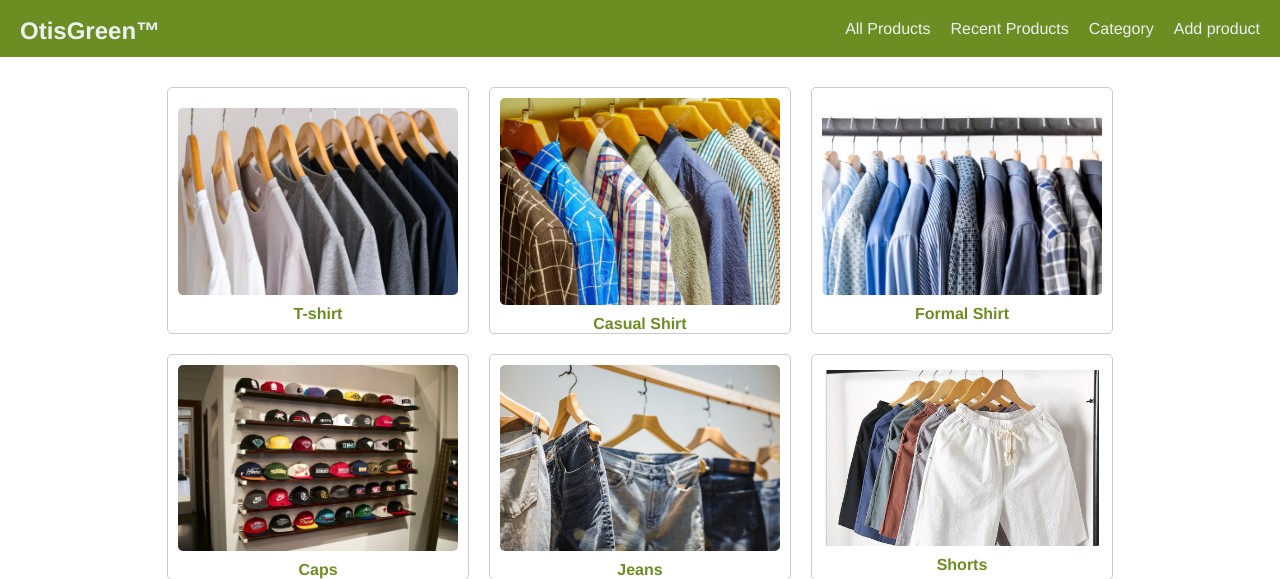
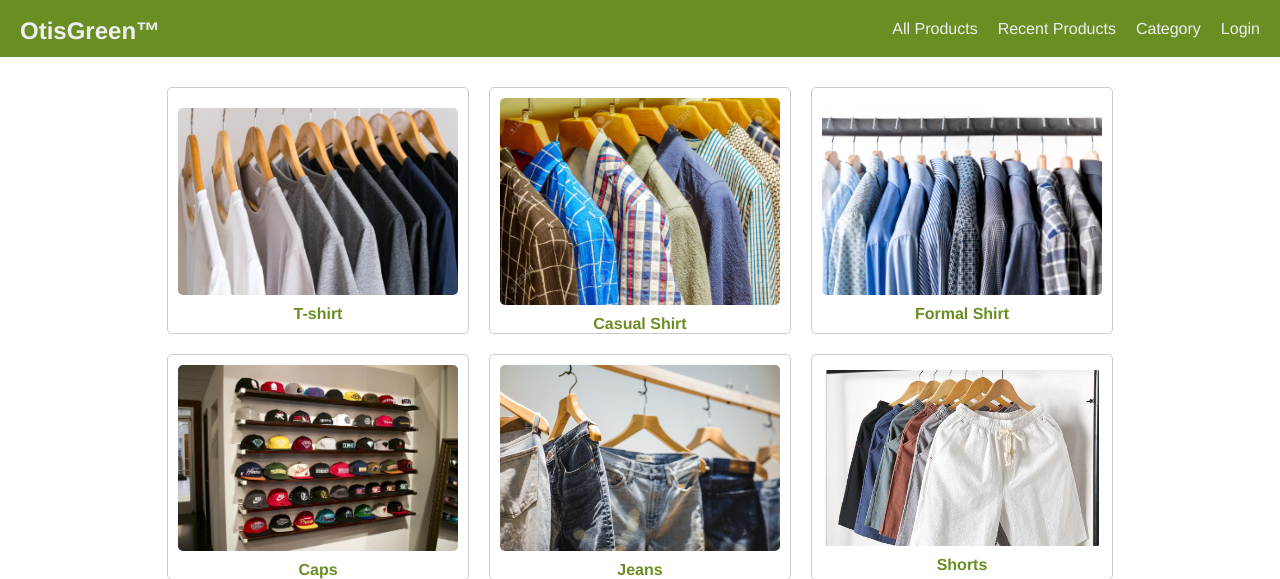
Before and after one commit to rithikseth123/rithikseth123-github.io, a Django app: page /category/ in a window 1280 px wide. Shown: the top 579 px of the page. Run offline with Django 4.2, Linux system fonts and the light colour scheme; data comes from the database, SQL or seed files in the repository.

Commit message:
new changes

```diff
--- a/ecommerce/settings.py
+++ b/ecommerce/settings.py
@@ -38,6 +38,7 @@ INSTALLED_APPS = [
     'django.contrib.sessions',
     'django.contrib.messages',
     'django.contrib.staticfiles',
+
 ]
 
 MIDDLEWARE = [
--- a/ecommerce/urls.py
+++ b/ecommerce/urls.py
@@ -18,8 +18,10 @@ from django.contrib import admin
 from django.urls import path,include
 from django.conf.urls.static import static
 from django.conf import settings
+from django.contrib.auth import views as auth_views
 
 urlpatterns = [
     path('admin/', admin.site.urls),
     path("",include("website.urls")),
+    path("accounts/", include('django.contrib.auth.urls')),
 ]+static(settings.MEDIA_URL, document_root=settings.MEDIA_ROOT)
--- a/templates/base.html
+++ b/templates/base.html
@@ -21,7 +21,8 @@
                 <a href="{% url "all-product" %}" class="menu-item">All Products</a>
                 <a href="{% url "recent-product" %}" class="menu-item">Recent Products</a>
                 <a href="{% url "category" %}" class="menu-item">Category</a>
-                <a href="{% url "add-product" %}" class="menu-item">Add product</a>
+                <a href="{% url "category" %}" class="menu-item">Login</a>
+                {% comment %} <a href="{% url "add-product" %}" class="menu-item">Add product</a> {% endcomment %}
             </nav>
         </header>
         {% block content %}
```
